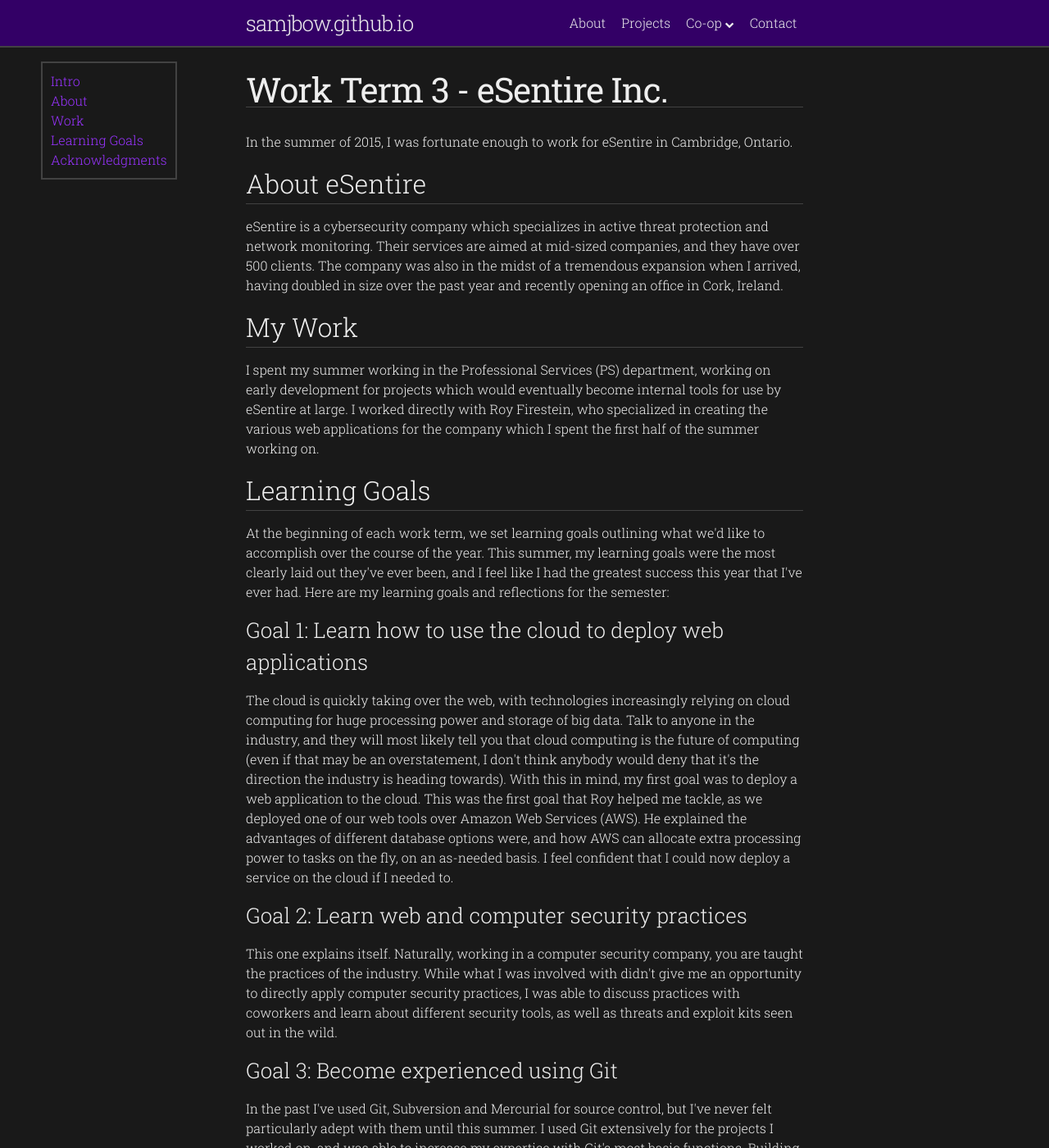
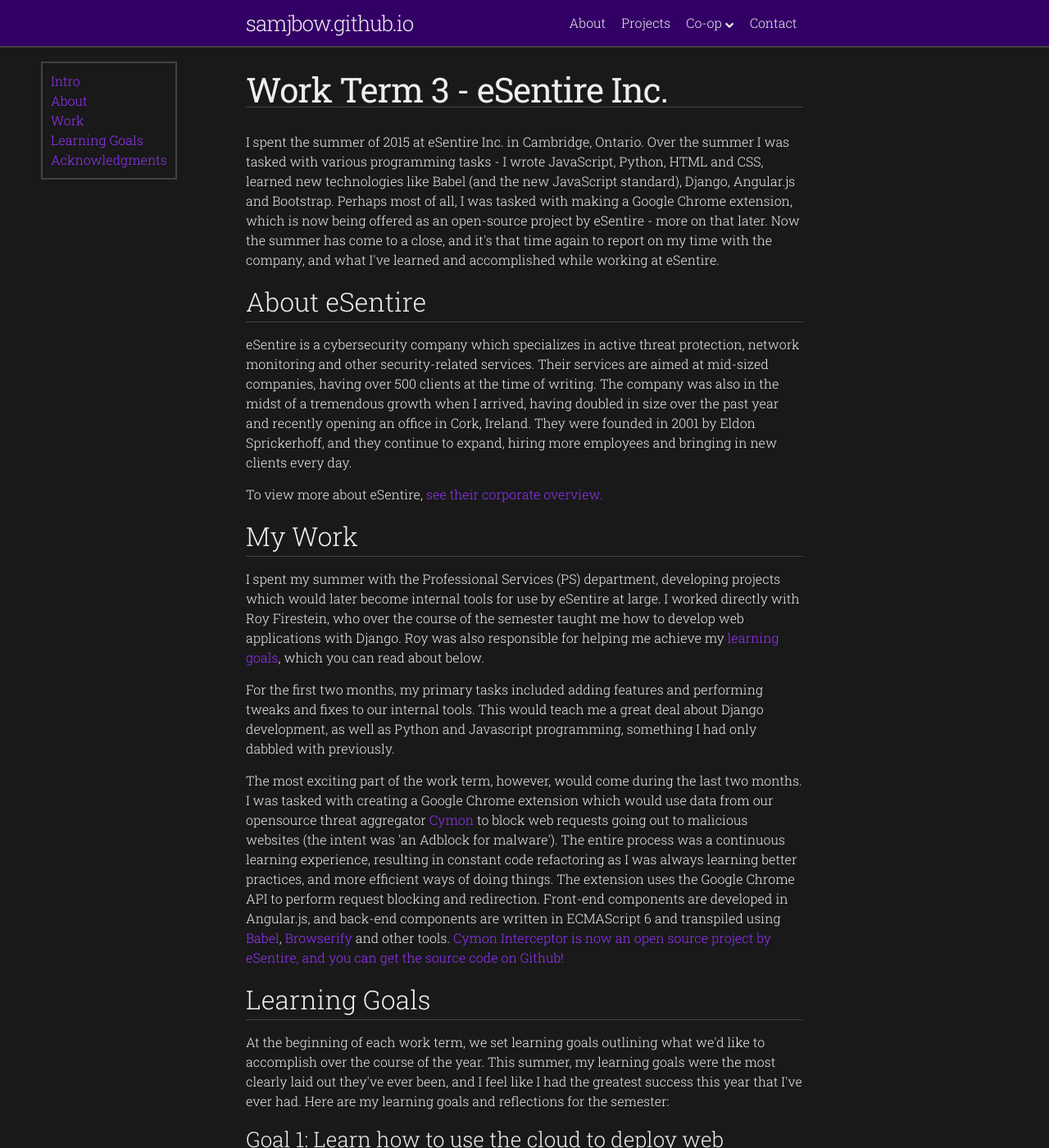
Before and after one commit to samjbow/samjbow.github.io, a Jekyll site: the page built from co-op/work-term-3/index.html, in a window 1280 px wide and 1400 px high. Shown: the whole window at 82% size. Built offline with Jekyll 4.4.1, drawn with Linux system fonts in a browser that asks for light colours; nearby versions of some CDN libraries; some of the changed text lies outside the part shown.

Commit message:
Finished work report for Summer 2015

```diff
--- a/co-op/work-term-3/index.html
+++ b/co-op/work-term-3/index.html
@@ -12,17 +12,26 @@
   </ul>
 </div>
 <p>
-  In the summer of 2015, I was fortunate enough to work for eSentire in Cambridge, Ontario.
+  I spent the summer of 2015 at eSentire Inc. in Cambridge, Ontario. Over the summer I was tasked with various programming tasks - I wrote JavaScript, Python, HTML and CSS, learned new technologies like Babel (and the new JavaScript standard), Django, Angular.js and Bootstrap. Perhaps most of all, I was tasked with making a Google Chrome extension, which is now being offered as an open-source project by eSentire - more on that later. Now the summer has come to a close, and it's that time again to report on my time with the company, and what I've learned and accomplished while working at eSentire.
 </p>
 
 <h2 id="about">About eSentire</h2>
 <p>
-  eSentire is a cybersecurity company which specializes in active threat protection and network monitoring. Their services are aimed at mid-sized companies, and they have over 500 clients. The company was also in the midst of a tremendous expansion when I arrived, having doubled in size over the past year and recently opening an office in Cork, Ireland.
+  eSentire is a cybersecurity company which specializes in active threat protection, network monitoring and other security-related services. Their services are aimed at mid-sized companies, having over 500 clients at the time of writing. The company was also in the midst of a tremendous growth when I arrived, having doubled in size over the past year and recently opening an office in Cork, Ireland. They were founded in 2001 by Eldon Sprickerhoff, and they continue to expand, hiring more employees and bringing in new clients every day.
+</p>
+<p>
+  To view more about eSentire, <a href="https://www.esentire.com/company/corporate-overview/" target="_blank">see their corporate overview.</a>
 </p>
 
 <h2 id="work">My Work</h2>
 <p>
-  I spent my summer working in the Professional Services (PS) department, working on early development for projects which would eventually become internal tools for use by eSentire at large. I worked directly with Roy Firestein, who specialized in creating the various web applications for the company which I spent the first half of the summer working on.
+  I spent my summer with the Professional Services (PS) department, developing projects which would later become internal tools for use by eSentire at large. I worked directly with Roy Firestein, who over the course of the semester taught me how to develop web applications with Django. Roy was also responsible for helping me achieve my <a href="#goals">learning goals</a>, which you can read about below.
+</p>
+<p>
+  For the first two months, my primary tasks included adding features and performing tweaks and fixes to our internal tools. This would teach me a great deal about Django development, as well as Python and Javascript programming, something I had only dabbled with previously.
+</p>
+<p>
+  The most exciting part of the work term, however, would come during the last two months. I was tasked with creating a Google Chrome extension which would use data from our opensource threat aggregator <a href="https://cymon.io/" target="_blank">Cymon</a> to block web requests going out to malicious websites (the intent was 'an Adblock for malware'). The entire process was a continuous learning experience, resulting in constant code refactoring as I was always learning better practices, and more efficient ways of doing things. The extension uses the Google Chrome API to perform request blocking and redirection. Front-end components are developed in Angular.js, and back-end components are written in ECMAScript 6 and transpiled using <a href="https://babeljs.io" target="_blank">Babel</a>, <a href="http://browserify.org/">Browserify</a> and other tools. <a href="https://github.com/eSentire/cymon-interceptor" target="_blank">Cymon Interceptor is now an open source project by eSentire, and you can get the source code on Github!</a>
 </p>
 
 <h2 id="goals">Learning Goals</h2>
@@ -59,6 +68,10 @@
 
 <h2 id="acknowledgments">Acknowledgments</h2>
 <p>
+  I would like to thank all of eSentire's fantastic employees, particularly the Professional Services department for making the job possible. Most importantly I would like to thank Roy Firestein for supporting me throughout the semester, helping me accomplish my learning goals and teaching me a tremendous amount.
+</p>
+<p>
+  <strong>Thank you all so much, and I look forward to working with you again in the winter of 2016!</strong>
 </p>
 
 <div class="to-top">
```
